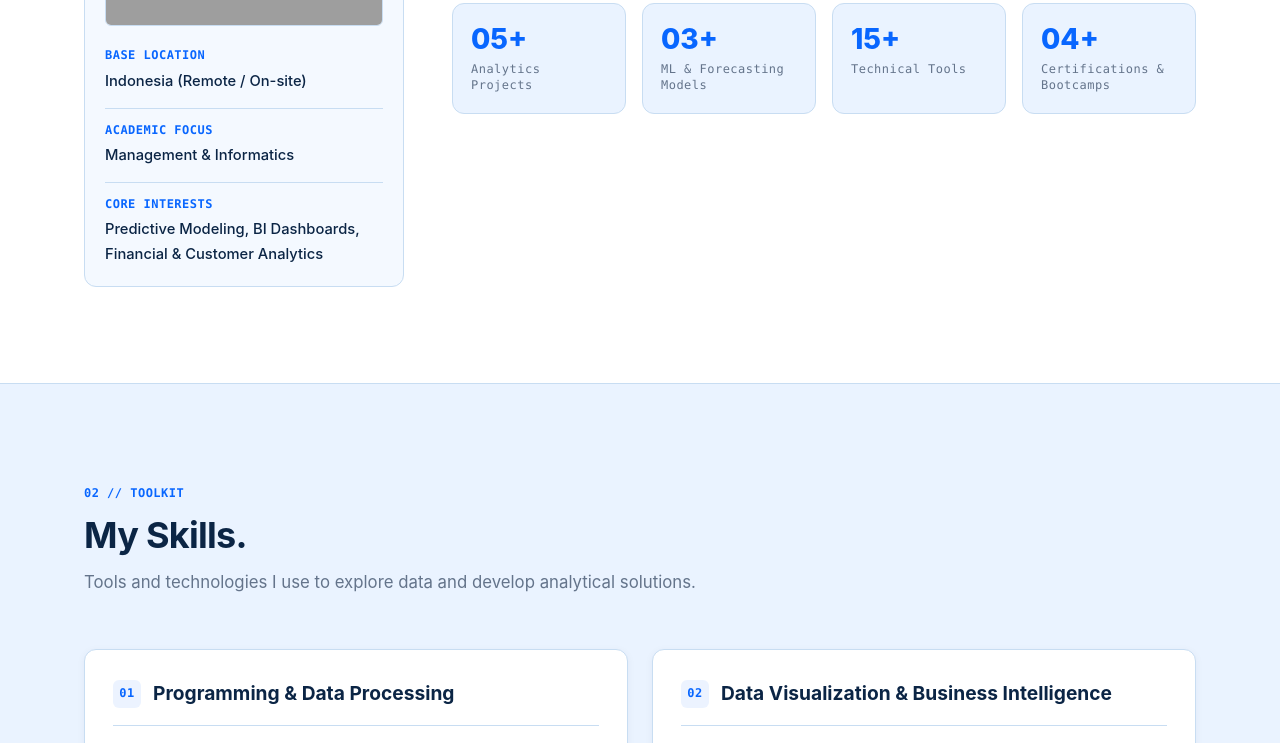
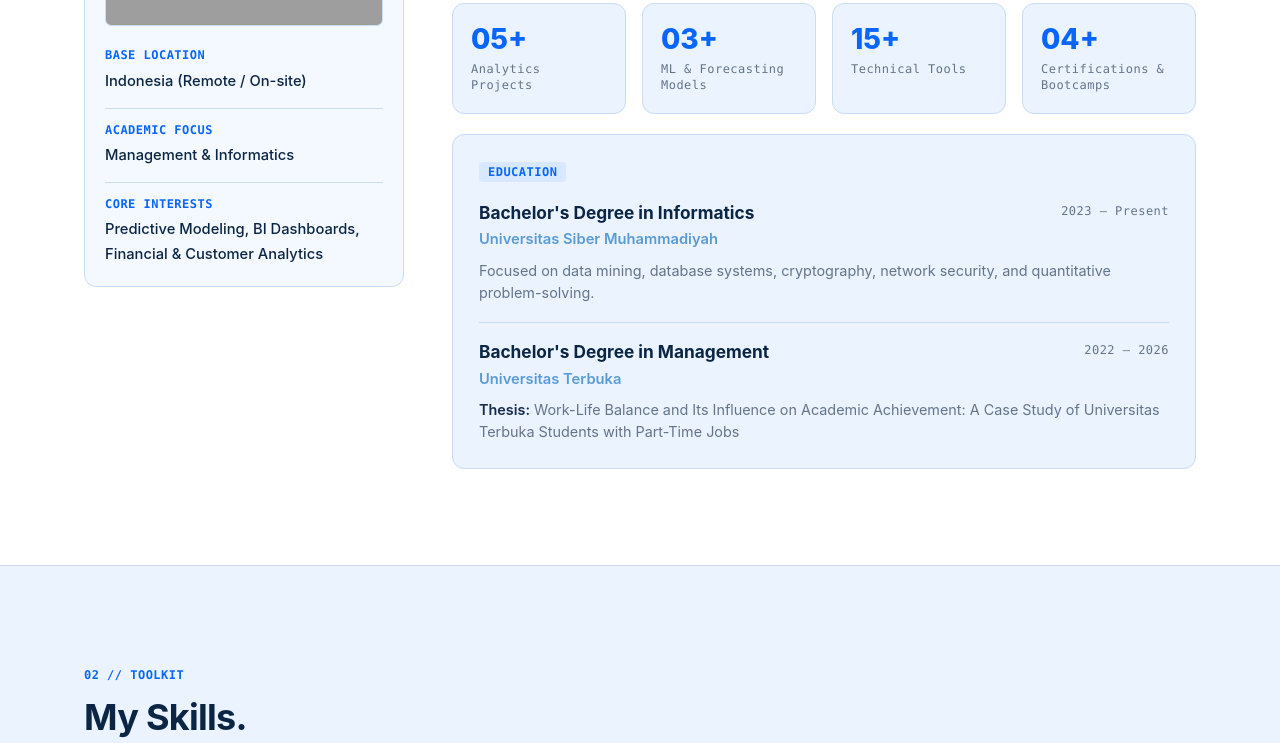
Before and after one commit to muchammadwr/my-website, a plain HTML site: page index.html in a window 1280 px wide. Shown: the part 1446-2189 px from the top of the page. Drawn offline with Linux system fonts and the light colour scheme; grey boxes are pictures that could not be loaded.

Commit message:
education

```diff
--- a/css/style.css
+++ b/css/style.css
@@ -692,6 +692,73 @@ ul {
   line-height: 1.35;
 }
 
+.about-education-card {
+  margin-top: 20px;
+  background: var(--background);
+  border: 1px solid var(--border);
+  border-radius: var(--radius-md);
+  padding: 24px 26px;
+  transition: border-color var(--transition-fast);
+}
+
+.about-education-card:hover {
+  border-color: var(--primary);
+}
+
+.education-card-header {
+  margin-bottom: 18px;
+}
+
+.education-list {
+  display: flex;
+  flex-direction: column;
+  gap: 18px;
+}
+
+.education-entry {
+  padding-top: 18px;
+  border-top: 1px solid var(--border);
+}
+
+.education-entry:first-child {
+  padding-top: 0;
+  border-top: none;
+}
+
+.education-row {
+  display: flex;
+  flex-wrap: wrap;
+  justify-content: space-between;
+  align-items: flex-start;
+  gap: 8px;
+  margin-bottom: 8px;
+}
+
+.education-degree {
+  font-size: 1.08rem;
+  font-weight: 700;
+  color: var(--deep-navy);
+  line-height: 1.3;
+  margin-bottom: 3px;
+}
+
+.education-uni {
+  font-size: 0.92rem;
+  font-weight: 600;
+  color: var(--secondary);
+}
+
+.education-thesis {
+  font-size: 0.9rem;
+  color: var(--text-secondary);
+  line-height: 1.55;
+}
+
+.education-thesis strong {
+  color: var(--text-main);
+  font-weight: 600;
+}
+
 /* ==========================================================================
    D. TECHNICAL SKILLS
    ========================================================================== */
--- a/index.html
+++ b/index.html
@@ -164,7 +164,7 @@
           <div class="hero-content reveal">
             <div class="hero-eyebrow">
               <span class="eyebrow-line"></span>
-              <span class="mono">HELLO, I'M MUCHAMMAD WILDAN</span>
+              <span class="mono">HELLO, I'M WILDAN</span>
             </div>
 
             <h1 class="hero-name">Muchammad Wildan Alkautsar</h1>
@@ -308,7 +308,7 @@
               <div class="portrait-backdrop" aria-hidden="true"></div>
               <div class="portrait-card">
                 <img
-                  src="assets/images/wildan_haya.png"
+                  src="assets/images/cartoon-wildan.png"
                   alt="Portrait of Muchammad Wildan Alkautsar, Data Scientist and Data Analyst"
                   class="portrait-img"
                   onerror="
@@ -383,7 +383,7 @@
               <div class="about-card">
                 <div class="about-thumb-wrap">
                   <img
-                    src="assets/images/wildan.png"
+                    src="assets/images/professional-wildan.png"
                     alt="Muchammad Wildan Alkautsar"
                     class="about-thumb"
                     onerror="
@@ -441,7 +441,7 @@
                 </p>
               </div>
 
-              <!-- Editable Statistics Grid (Placeholder counts clearly marked for easy updates) -->
+              <!-- Statistics Grid -->
               <div class="stats-grid" aria-label="Portfolio Metrics">
                 <div class="stat-card">
                   <span class="stat-value">05+</span>
@@ -464,6 +464,51 @@
                   >
                 </div>
               </div>
+
+              <!-- Education Card -->
+              <article class="about-education-card">
+                <div class="education-card-header">
+                  <span class="timeline-badge mono">EDUCATION</span>
+                </div>
+
+                <div class="education-list">
+                  <!-- Degree 1 -->
+                  <div class="education-entry">
+                    <div class="education-row">
+                      <div>
+                        <h3 class="education-degree">
+                          Bachelor's Degree in Informatics
+                        </h3>
+                        <p class="education-uni">
+                          Universitas Siber Muhammadiyah
+                        </p>
+                      </div>
+                      <span class="timeline-date mono">2023 – Present</span>
+                    </div>
+                    <p class="education-thesis">
+                      Focused on data mining, database systems, cryptography,
+                      network security, and quantitative problem-solving.
+                    </p>
+                  </div>
+                  <!-- Degree 2 -->
+                  <div class="education-entry">
+                    <div class="education-row">
+                      <div>
+                        <h3 class="education-degree">
+                          Bachelor's Degree in Management
+                        </h3>
+                        <p class="education-uni">Universitas Terbuka</p>
+                      </div>
+                      <span class="timeline-date mono">2022 – 2026</span>
+                    </div>
+                    <p class="education-thesis">
+                      <strong>Thesis:</strong> Work-Life Balance and Its
+                      Influence on Academic Achievement: A Case Study of
+                      Universitas Terbuka Students with Part-Time Jobs
+                    </p>
+                  </div>
+                </div>
+              </article>
             </div>
           </div>
         </div>
@@ -962,34 +1007,6 @@
                   <li>
                     Delivered capstone analytical case studies translating raw
                     operational datasets into executive recommendations.
-                  </li>
-                </ul>
-              </div>
-            </article>
-
-            <article class="timeline-item reveal">
-              <div class="timeline-marker" aria-hidden="true"></div>
-              <div class="timeline-content">
-                <div class="timeline-top">
-                  <span class="timeline-badge mono">EDUCATION</span>
-                  <span class="timeline-date mono"
-                    >[Year – Year Placeholder]</span
-                  >
-                </div>
-                <h3 class="timeline-title">
-                  Bachelor's Degree in Management / Informatics
-                </h3>
-                <p class="timeline-org">[University Name Placeholder]</p>
-                <p class="timeline-desc">
-                  Combined business management principles, financial analysis,
-                  and information systems with quantitative research methods and
-                  database management.
-                </p>
-                <ul class="timeline-achievements">
-                  <li>
-                    Focused coursework in business statistics, quantitative
-                    decision-making, database systems, and organizational
-                    strategy.
                   </li>
                 </ul>
               </div>
```
Also changed, not shown: 6 other files.
